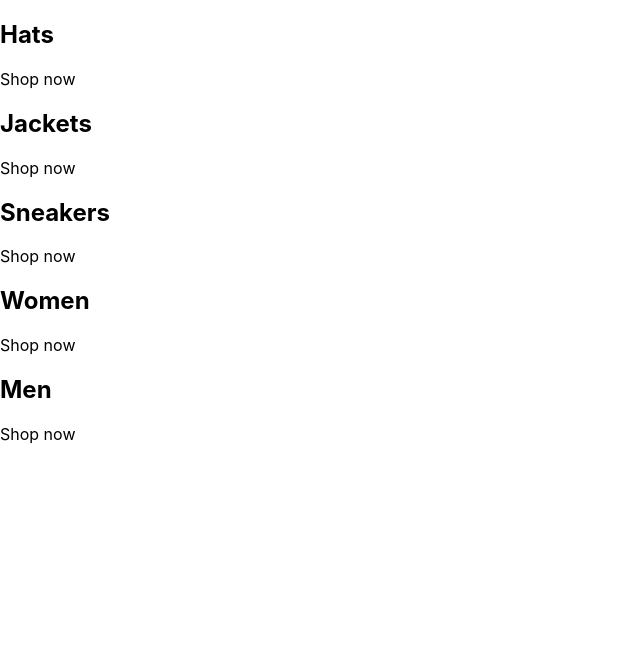
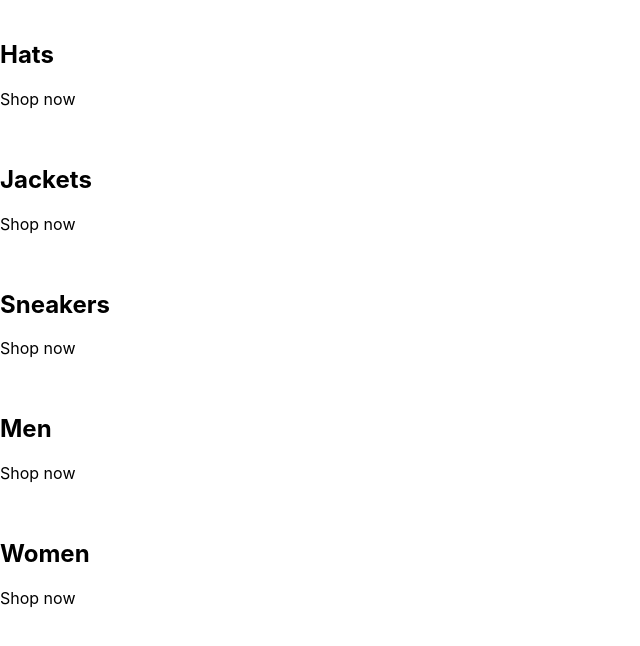
Before and after one commit to geekyorion/orion-store, a React (Create React App) app: page / in a window 1280 px wide. Shown: the top 646 px of the page, without its empty margins (0-640 px from the left). Built offline with nearby package versions, Linux system fonts and the light colour scheme.

Commit message:
added loop for categories

```diff
--- a/src/App.js
+++ b/src/App.js
@@ -1,42 +1,25 @@
 const App = () => {
+
+  const categories = [
+    { id: 1, title: 'Hats' },
+    { id: 2, title: 'Jackets' },
+    { id: 3, title: 'Sneakers' },
+    { id: 4, title: 'Men' },
+    { id: 5, title: 'Women' }
+  ];
+
   return (
     <div className="App">
       <div className="categories-container">
-        <div className="category-container">
-          {/* <img src="" alt="" /> */}
-          <div className="category-body-container">
-            <h2>Hats</h2>
-            <p>Shop now</p>
+        {categories.map(({ title, id }) => (
+          <div className="category-container" key={id}>
+            <img className="background-image" src="" alt="" />
+            <div className="category-body-container">
+              <h2>{ title }</h2>
+              <p>Shop now</p>
+            </div>
           </div>
-        </div>
-        <div className="category-container">
-          {/* <img src="" alt="" /> */}
-          <div className="category-body-container">
-            <h2>Jackets</h2>
-            <p>Shop now</p>
-          </div>
-        </div>
-        <div className="category-container">
-          {/* <img src="" alt="" /> */}
-          <div className="category-body-container">
-            <h2>Sneakers</h2>
-            <p>Shop now</p>
-          </div>
-        </div>
-        <div className="category-container">
-          {/* <img src="" alt="" /> */}
-          <div className="category-body-container">
-            <h2>Women</h2>
-            <p>Shop now</p>
-          </div>
-        </div>
-        <div className="category-container">
-          {/* <img src="" alt="" /> */}
-          <div className="category-body-container">
-            <h2>Men</h2>
-            <p>Shop now</p>
-          </div>
-        </div>
+        ))}
       </div>
     </div>
   );
```
